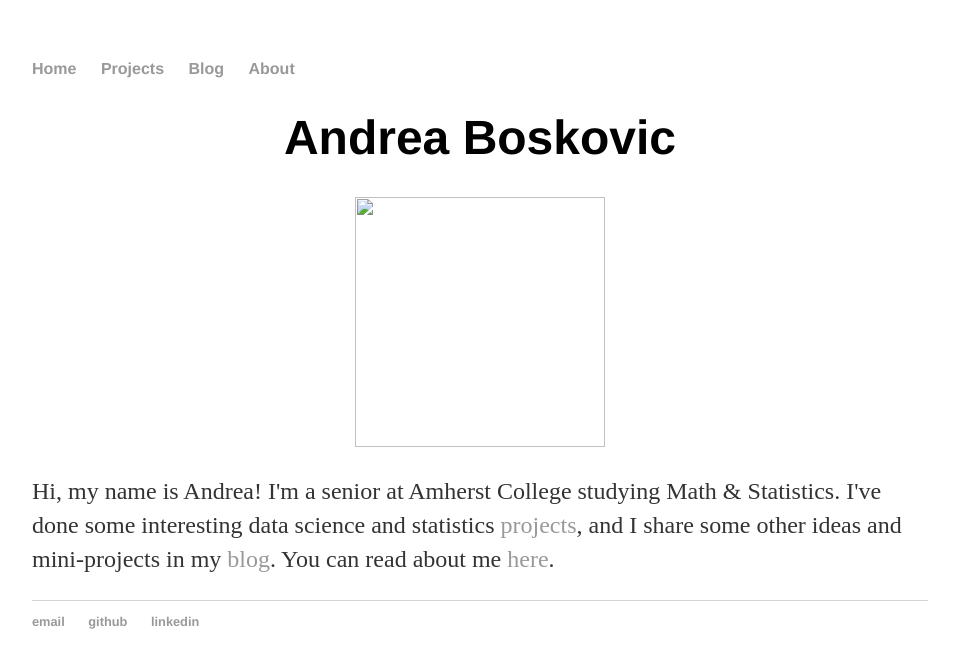
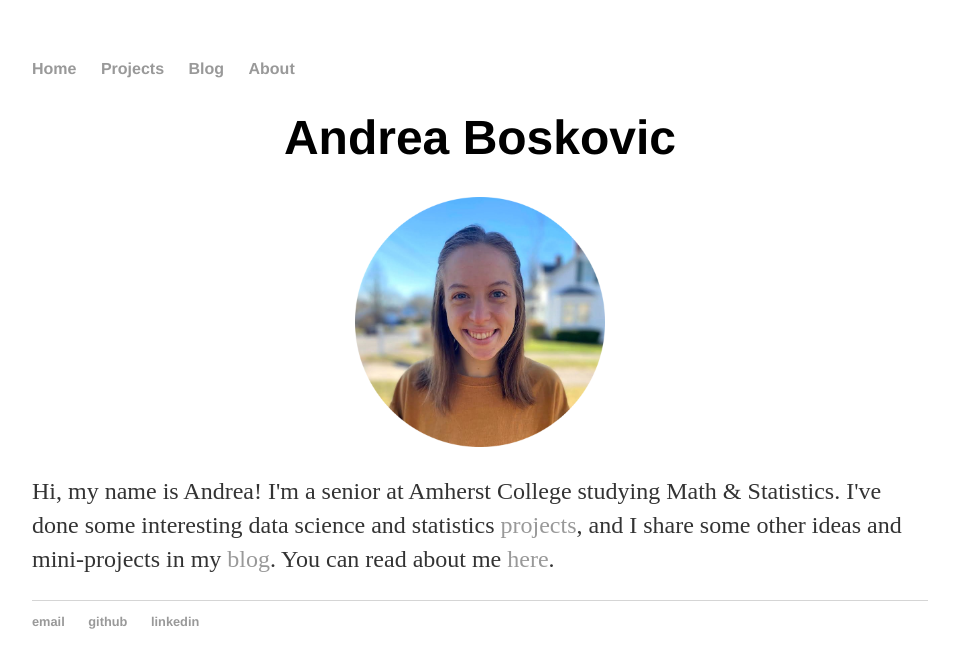
Before and after one commit to aboskovic21/aboskovic21.github.io, a Jekyll site: the page built from index.html, in a window 1280 px wide. Shown: the top 668 px of the page, without its empty margins (160-1119 px from the left). Built offline with Jekyll 4.4.1, drawn with Linux system fonts in a browser that asks for light colours.

Commit message:
Update index.html

```diff
--- a/index.html
+++ b/index.html
@@ -5,6 +5,6 @@ title: Andrea Boskovic
 
 <div class="blurb">
 	<center><h1>Andrea Boskovic</h1></center>
-	<center><img src="assets/photo.png" width="250" height="250"></center>
+	<center><img src="photo.png" width="250" height="250"></center>
 	<p>Hi, my name is Andrea! I'm a senior at Amherst College studying Math & Statistics. I've done some interesting data science and statistics <a href="/projects">projects</a>, and I share some other ideas and mini-projects in my <a href="/blog">blog</a>. You can read about me <a href="/about">here</a>.</p>
 </div><!-- /.blurb -->
```
